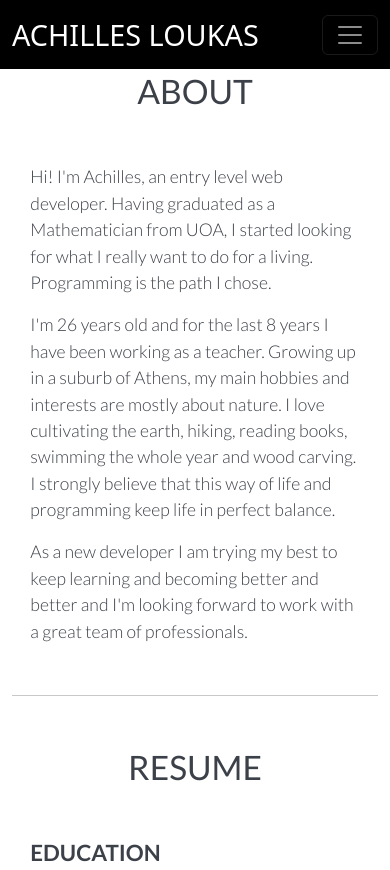
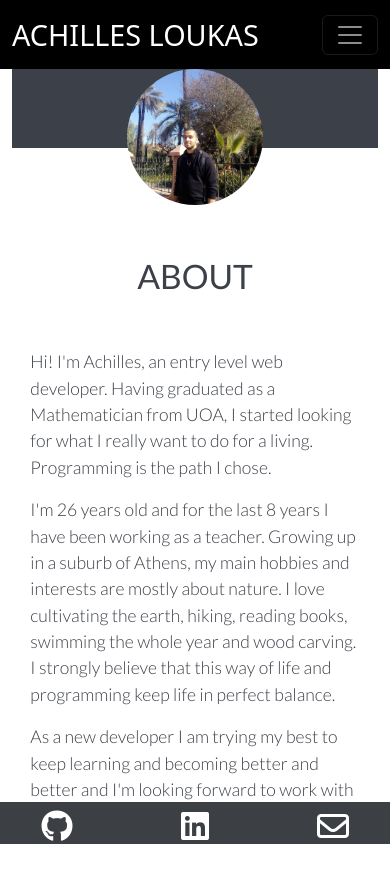
Before and after one commit to filiplouk/Achilles-Loukas, a plain HTML site: page index.html in a window 390 px wide. Shown: the top 870 px of the page. Drawn offline with nearby package versions, Linux system fonts and the light colour scheme.

Commit message:
finish mobile version

```diff
--- a/index.css
+++ b/index.css
@@ -77,10 +77,17 @@
   font-size: 1.8rem !important;
 }
 
+.icons_mobile{
+  text-align: center;
+  background-color:#3C4044 ;
+  padding-top: 2%;
+}
+
 
 /* --------------------------------------- Content -------------------------------------------------- */
 
 /* IMG */
+
 
 
 #label_1{
@@ -113,6 +120,7 @@
     width: 102%;
 
   }
+
 }
 
 @media only screen and (max-width: 1300px) {
@@ -122,6 +130,22 @@
   #label_2{
     font-size: 2rem;
   }
+  #mobile_top_image {
+    text-align: center;
+    height: 38vw;
+    background-color: #3C4048;
+    margin-bottom: 20%;
+  }
+  #mobile_top_image img{
+    width:35vw;
+    border-radius: 50%;
+    position: relative;
+    top:45%;
+
+  }
+
+
+
 
 }
 
--- a/index.html
+++ b/index.html
@@ -35,9 +35,21 @@
     </div>
   </nav>
 
-
-
-
+  <div class="icons_mobile d-block d-xl-none fixed-bottom ">
+    <div class="row">
+      <div class="col-4">
+        <a href="https://l.facebook.com/l.php?u=https%3A%2F%2Fgithub.com%2Ffiliplouk%3Ffbclid%3DIwAR3eOYqB1F-yzeEsdRKy4VBdoQ9dmkhMKUzd9V_f1_fo-Wn40ftfa6LW2bU&h=AT3hE8uJJ88CSb-hi7ZS6-DuQVYu39ZvVNhL93tiVJq4tCkyvMhCCXVYNC12hDDXABN6KJLLEc_qCWkBjU1P40i8PjDNxDgv3SqsDn_0PkmViJ4ZBY6h8U8PL7UdzYzxJUVW-A"
+          target="_blank" rel="noreferrer noopener">
+          <i class="fa-brands fa-github fa-2x" style="color:white"></i></a>
+      </div>
+      <div class="col-4">
+        <a href="https://www.linkedin.com/in/achilles-loukas-431a7b250/" target="_blank"><i class="fa-brands fa-linkedin fa-2x "style="color:white"></i></a>
+      </div>
+      <div class="col-4" data-bs-container="body" data-bs-toggle="popover" data-bs-placement="top" data-bs-content="filipachlouk@gmail.com">
+        <a role="button" style="color:white"> <i class="fa-regular fa-envelope fa-2x"></i></a>
+      </div>
+    </div>
+  </div>
   <div class="container-fluid">
     <div class="row">
       <div class="col-xl-2 navigation-bar d-none  d-xl-block">
@@ -89,10 +101,12 @@
     </div>
     <div class="col-xl-10 content">
       <div class="d-none  d-xl-block section">
-        <img id="top-image" src="images/76.jpg">
+        <img src="images/76.jpg">
         <label id="label_1">Achilles Loukas</label>
         <label id="label_2"></label>
-
+      </div>
+      <div id="mobile_top_image" class="d-block d-xl-none section ">
+        <img src="images/you.jpg" alt="">
 
       </div>
 
@@ -191,17 +205,33 @@
             <button type="button" data-bs-target="#carouselExampleIndicators" data-bs-slide-to="0" class="active" aria-current="true" aria-label="Slide 1"></button>
             <button type="button" data-bs-target="#carouselExampleIndicators" data-bs-slide-to="1" aria-label="Slide 2"></button>
             <button type="button" data-bs-target="#carouselExampleIndicators" data-bs-slide-to="2" aria-label="Slide 3"></button>
+            <button type="button" data-bs-target="#carouselExampleIndicators" data-bs-slide-to="3" aria-label="Slide 4"></button>
+
           </div>
           <div class="carousel-inner">
             <div class="carousel-item active">
-              <img src="images/page1.png" class="d-block w-100" alt="...">
+              <img src="images/page1.png" class="w-100 d-none d-md-block" alt="...">
+              <img src="images/mobile_carousel_1.jpg" class=" w-100 d-block d-md-none" alt="...">
+
             </div>
             <div class="carousel-item">
-              <img src="images/page2.png" class="d-block w-100" alt="...">
+              <img src="images/page2.png" class="w-100 d-none d-md-block" alt="...">
+              <img src="images/mobile_carousel_2.jpg" class=" w-100 d-block d-md-none" alt="...">
+
             </div>
             <div class="carousel-item">
-              <img src="images/page3.png" class="d-block w-100" alt="...">
+              <img src="images/page3.png" class="w-100 d-none d-md-block" alt="...">
+              <img src="images/mobile_carousel_3.jpg" class=" w-100 d-block d-md-none" alt="...">
+
             </div>
+            <div class="carousel-item">
+              <img src="images/page4.png" class="w-100 d-none d-md-block" alt="...">
+              <img src="images/mobile_carousel_4.jpg" class=" w-100 d-block d-md-none" alt="...">
+
+            </div>
+
+
+
           </div>
           <button class="carousel-control-prev" type="button" data-bs-target="#carouselExampleIndicators" data-bs-slide="prev">
             <span class="carousel-control-prev-icon" aria-hidden="true"></span>
```
Also changed, not shown: images/me.jpg (deleted), images/mobile_carousel_1.jpg (added), images/mobile_carousel_2.jpg (added), images/mobile_carousel_3.jpg (added), images/mobile_carousel_4.jpg (added), images/page4.png (added).
